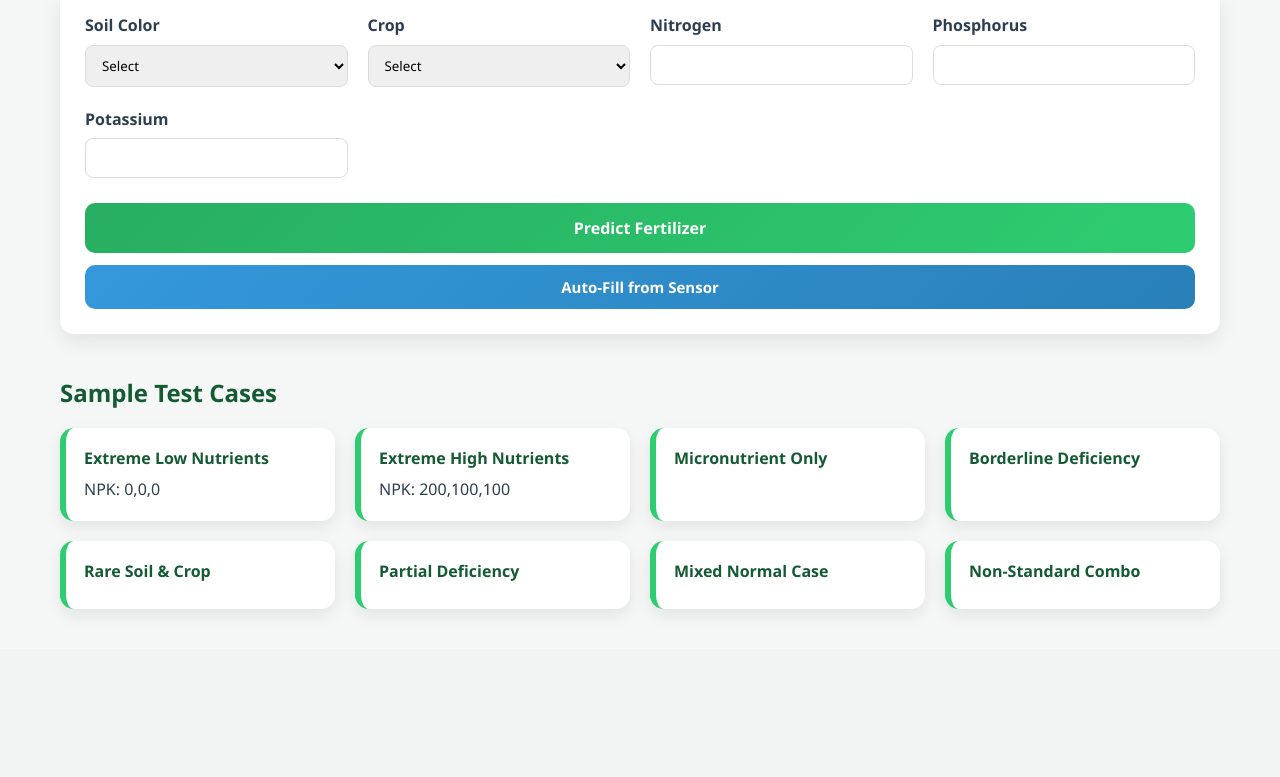
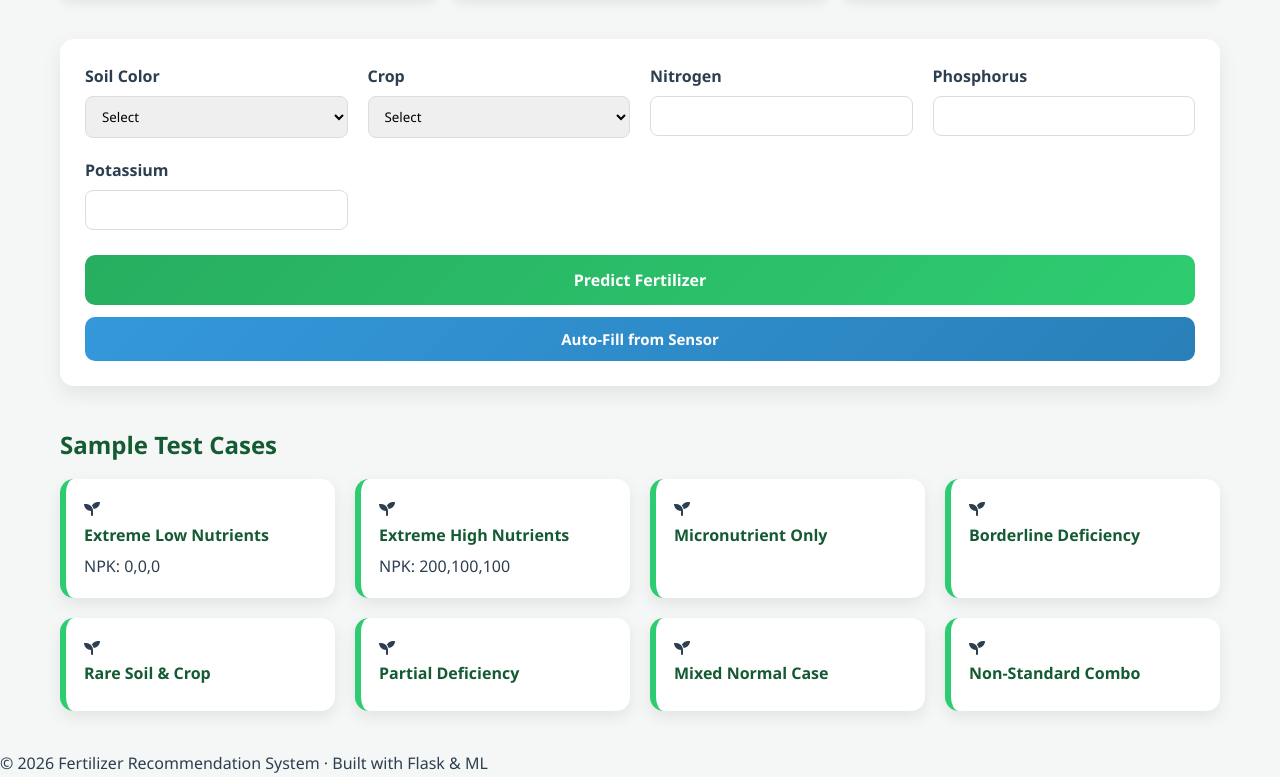
Before and after one commit to ShinyNavya006/NPK-AI, a Flask app: page / in a window 1280 px wide. Shown: the part 526-1303 px from the top of the page. Before the commit the page ends 1135 px from the top, so only its background shows below. Run offline with Flask 3, Linux system fonts and the light colour scheme; parts of the project's set-up code (start-up, migrations or seed data) failed here and were passed over.

Commit message:
Update index.html

```diff
--- a/templates/index.html
+++ b/templates/index.html
@@ -2,22 +2,31 @@
 <html lang="en">
 <head>
     <meta charset="UTF-8">
+    <meta name="viewport" content="width=device-width, initial-scale=1.0">
     <title>Fertilizer Recommendation Dashboard</title>
+    <!-- icons & fonts -->
+    <link rel="stylesheet" href="https://cdnjs.cloudflare.com/ajax/libs/font-awesome/6.0.0/css/all.min.css" integrity="" crossorigin="anonymous" referrerpolicy="no-referrer" />
     <link rel="stylesheet" href="{{ url_for('static', filename='style.css') }}">
 </head>
 <body>
 
 <!-- ================= NAVBAR ================= -->
+<header>
     <nav class="navbar">
+        <div class="container">
+            <a class="logo" href="#">NPK AI</a>
             <ul>
                 <li><a href="#graphs">Graphs</a></li>
                 <li><a href="#predict">Predict</a></li>
                 <li><a href="#results">Results</a></li>
                 <li><a href="#samples">Samples</a></li>
             </ul>
+            <button id="themeToggle" class="theme-toggle" title="Toggle dark/light mode"><i class="fas fa-moon"></i></button>
+        </div>
     </nav>
+</header>
 
-<div class="dashboard">
+<main class="dashboard container">
 
     <h1>Fertilizer Recommendation System</h1>
 
@@ -135,42 +144,56 @@
         <div class="samples">
 
             <div class="sample-card" onclick="fillSample('Black','Cotton',0,0,0)">
+                <i class="fas fa-seedling sample-icon"></i>
                 <h4>Extreme Low Nutrients</h4>
                 <p>NPK: 0,0,0</p>
             </div>
 
             <div class="sample-card" onclick="fillSample('Red','Rice',200,100,100)">
+                <i class="fas fa-seedling sample-icon"></i>
                 <h4>Extreme High Nutrients</h4>
                 <p>NPK: 200,100,100</p>
             </div>
 
             <div class="sample-card" onclick="fillSample('Dark Brown','Maize',120,60,40)">
+                <i class="fas fa-seedling sample-icon"></i>
                 <h4>Micronutrient Only</h4>
             </div>
 
             <div class="sample-card" onclick="fillSample('Medium Brown','Wheat',119,59,39)">
+                <i class="fas fa-seedling sample-icon"></i>
                 <h4>Borderline Deficiency</h4>
             </div>
 
             <div class="sample-card" onclick="fillSample('Reddish Brown','Turmeric',50,20,15)">
+                <i class="fas fa-seedling sample-icon"></i>
                 <h4>Rare Soil & Crop</h4>
             </div>
 
             <div class="sample-card" onclick="fillSample('Light Brown','Soybean',120,30,40)">
+                <i class="fas fa-seedling sample-icon"></i>
                 <h4>Partial Deficiency</h4>
             </div>
 
             <div class="sample-card" onclick="fillSample('Black','Gram',90,45,40)">
+                <i class="fas fa-seedling sample-icon"></i>
                 <h4>Mixed Normal Case</h4>
             </div>
 
             <div class="sample-card" onclick="fillSample('Red','Sugarcane',200,10,80)">
+                <i class="fas fa-seedling sample-icon"></i>
                 <h4>Non-Standard Combo</h4>
             </div>
 
         </div>
     </section>
+</main>
+
+<footer class="footer">
+    <div class="container">
+        <p>&copy; 2026 Fertilizer Recommendation System · Built with Flask &amp; ML</p>
     </div>
+</footer>
 
 <script>
 function fillSample(soil, crop, n, p, k) {
@@ -215,6 +238,16 @@ async function fetchThingSpeak() {
         alert("Failed to fetch sensor data");
     }
 }
+
+// toggle light/dark theme
+if (document.getElementById('themeToggle')) {
+    document.getElementById('themeToggle').addEventListener('click', () => {
+        document.body.classList.toggle('dark-mode');
+        const icon = document.querySelector('#themeToggle i');
+        icon.classList.toggle('fa-moon');
+        icon.classList.toggle('fa-sun');
+    });
+}
 </script>
 
 </body>
```
Lines whose indentation alone changed are shown as unchanged.
